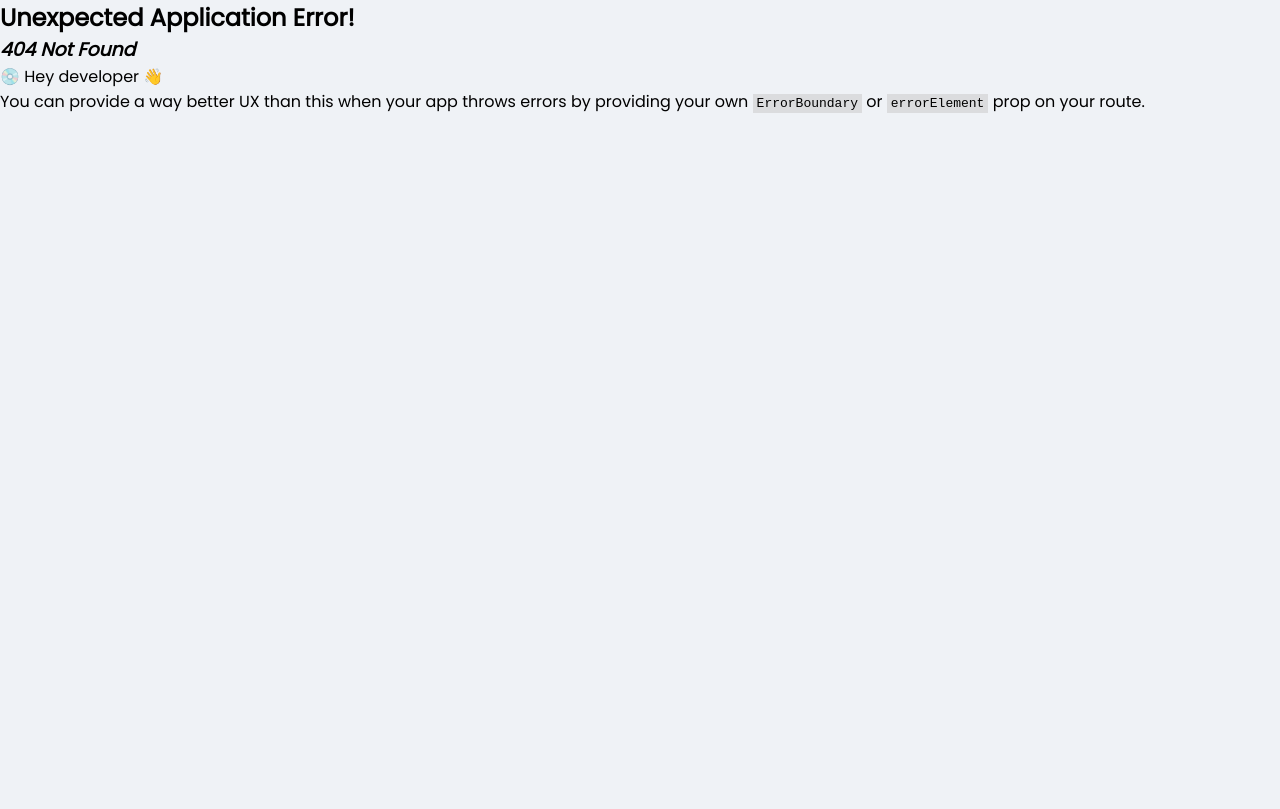
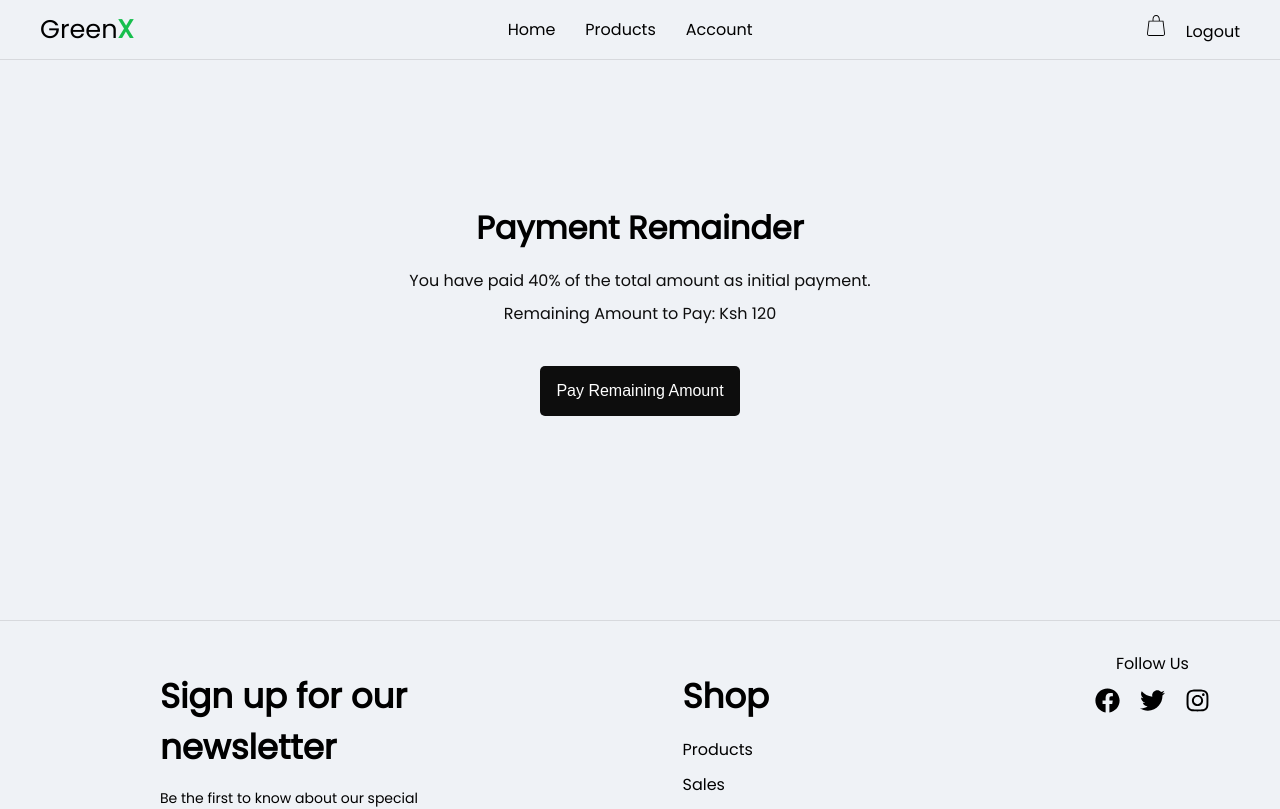
Before and after one commit to robynroby/e-Mkulima, a React (Vite) app in the folder frontend/: page /payment-confirmation in a window 1280 px wide. Before the commit this address had no page. Shown: the top 809 px of the page. Built offline with nearby package versions, Linux system fonts and the light colour scheme; sample sign-in values are in the browser's storage.

Commit message:
pay the rest amount page

```diff
--- a/frontend/src/App.jsx
+++ b/frontend/src/App.jsx
@@ -18,6 +18,7 @@ import SingleProductPage from './components/SingleProductPage';
 import LoadingScreen from './components/loadingScreen/LoadingScreen';
 import { UserContext } from './context/DataContext';
 import ProtectedRoute from './context/ProtectedRoute';
+import PaymentRemainderPage from './components/PaymentRemainderPage';
 
 
 const App = () => {
@@ -83,6 +84,10 @@ const App = () => {
         {
           path: "/loading",
           element: <LoadingScreen />
+        },
+        {
+          path: "/payment-confirmation",
+          element: <PaymentRemainderPage />
         }
       ]
 
--- a/frontend/src/components/Checkout.jsx
+++ b/frontend/src/components/Checkout.jsx
@@ -173,7 +173,7 @@ const CheckoutPage = () => {
                             <p>You are required to pay 40% of the total amount as initial payment.</p>
                             <p>Pay the final amount after you receive the payments</p>
                             <p>Click the button below to pay <span>Ksh {initialAmount}</span></p>
-                            <button className="pay-button">Pay</button>
+                            <button className="pay-button">Pay Initial Amount</button>
                         </div>
                 )}
             </form>
--- /dev/null
+++ b/frontend/src/components/PaymentRemainderPage.jsx
@@ -0,0 +1,60 @@
+import { useState, useEffect } from 'react';
+import { useNavigate } from 'react-router-dom';
+import './PaymentRemainderPage.scss';
+
+const PaymentRemainderPage = () => {
+    const [totalAmount, setTotalAmount] = useState(0);
+    const [loading, setLoading] = useState(true);
+
+    const navigate = useNavigate();
+
+    const handlePayRemainder = async (e) => {
+        e.preventDefault();
+
+        try {
+            // Place the logic to handle payment of the remainder amount here
+            // You can send the payment request to your backend and update the order status accordingly
+
+            // For demo purposes, assume payment is successful and navigate to confirmation page
+            navigate('/payment-confirmation'); // Redirect to payment confirmation page
+        } catch (error) {
+            console.error('Error processing payment:', error.message);
+            // Handle payment error
+        }
+    };
+
+    useEffect(() => {
+        const fetchOrderDetails = async () => {
+            try {
+                // Fetch total amount from the backend or local storage
+                const storedTotalAmount = 200; // Example: Replace with actual total amount from backend or previous page
+                setTotalAmount(storedTotalAmount);
+                setLoading(false);
+            } catch (error) {
+                console.error('Error fetching order details:', error.message);
+                setLoading(false);
+            }
+        };
+
+        fetchOrderDetails();
+    }, []);
+
+    if (loading) {
+        return <p>Loading...</p>;
+    }
+
+    return (
+        <div className="payment-remainder-page">
+            <h1>Payment Remainder</h1>
+            <div className="payment-details">
+                <p>You have paid 40% of the total amount as initial payment.</p>
+                <p>Remaining Amount to Pay: Ksh {totalAmount * 0.6}</p>
+            </div>
+            <form onSubmit={handlePayRemainder}>
+                <button type="submit" className="pay-button">Pay Remaining Amount</button>
+            </form>
+        </div>
+    );
+};
+
+export default PaymentRemainderPage;
--- /dev/null
+++ b/frontend/src/components/PaymentRemainderPage.scss
@@ -0,0 +1,44 @@
+.payment-remainder-page {
+    display: flex;
+    flex-direction: column;
+    align-items: center;
+    justify-content: center;
+    height: 60vh;
+
+    h1 {
+        font-size: 2rem;
+        margin-bottom: 1rem;
+    }
+
+    .payment-details {
+        margin-bottom: 2rem;
+        text-align: center;
+
+        p {
+            font-size: 1rem;
+            margin-bottom: 0.5rem;
+            color: #0d0d0d;
+        }
+    }
+
+    form {
+        display: flex;
+        flex-direction: column;
+        align-items: center;
+
+        .pay-button {
+            padding: 1rem 1rem;
+            font-size: 1rem;
+            background-color: #0d0d0d;
+            color: #fff;
+            border: none;
+            border-radius: 5px;
+            cursor: pointer;
+            transition: background-color 0.3s ease;
+
+            &:hover {
+                background-color: #1a1a1a;
+            }
+        }
+    }
+}
```
